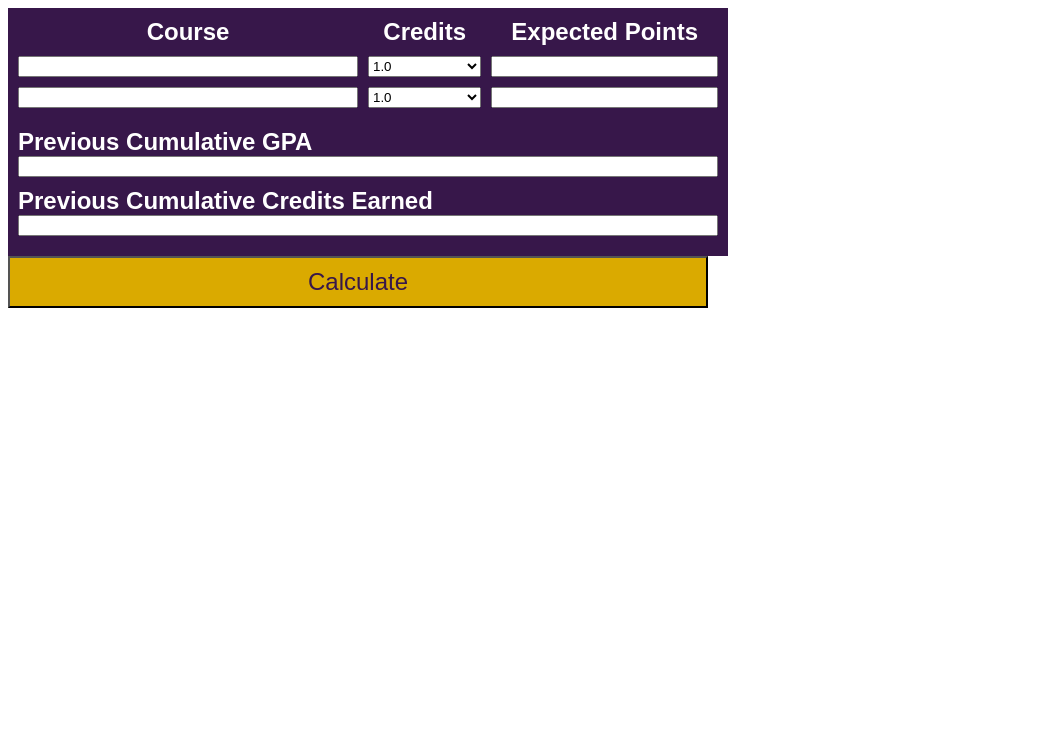
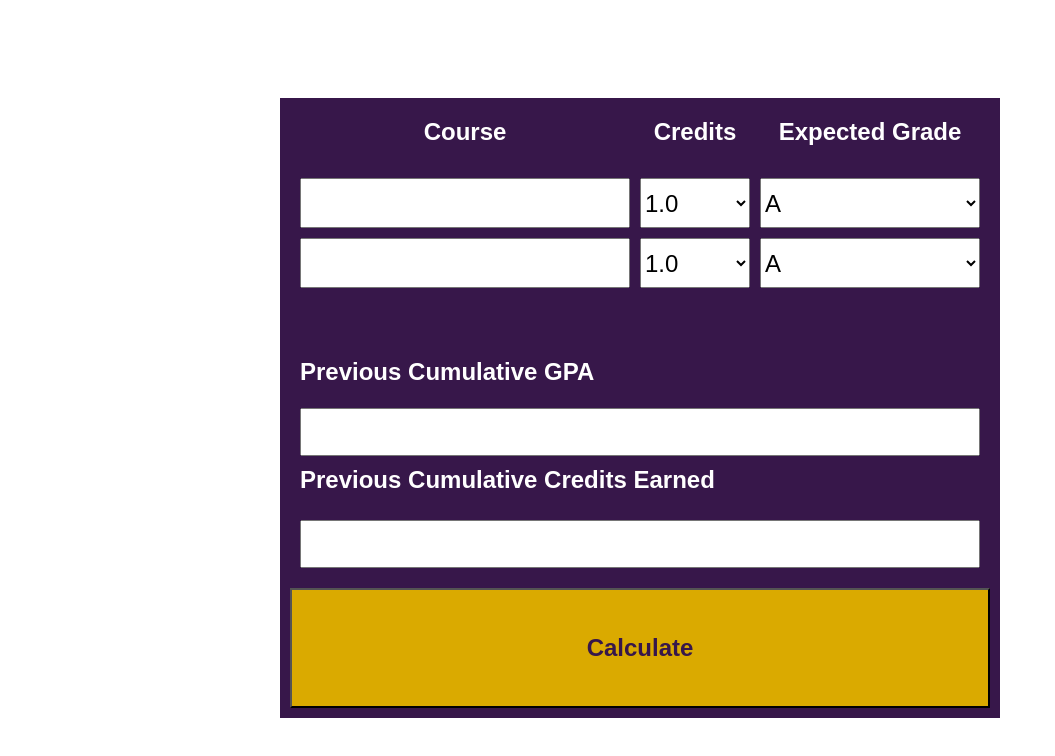
Before and after one commit to jpga1/houghton-gpa-calculator, a plain HTML site: page index.html in a window 1280 px wide. Shown: the whole page, without its empty margins (0-1055 px from the left). Drawn offline with Linux system fonts and the light colour scheme.

Commit message:
Adjusted styling and set the values of expected grades

```diff
--- a/index.html
+++ b/index.html
@@ -6,32 +6,50 @@
     <title>GPA Calculator</title>
     <script src="index.js" defer></script>
     <style>
+        body{
+            height: 100vh;
+            display: flex;
+            justify-content: center;
+            align-items: center;
+        }
+
         .container{
+            height: 600px;
+            width: 700px;
             display: grid;
-            grid-template-columns: 3fr 1fr 2fr;
-            gap: 10px;
-            width: 700px;
+            grid-template-columns: auto;
+            grid-template-rows: 2fr 2fr 1fr;
             padding: 10px;
+            font-family: Arial, Helvetica, sans-serif;
             background-color: #37174a;
         }
 
-        .container > label{
+        .sub-container{
+            display: grid;
+            grid-template-columns: 3fr 1fr 2fr;
+            grid-template-rows: 50px 50px 50px;
+            gap: 10px;
+            padding: 10px;
+        }
+
+        .sub-container > label{
             text-align: center;
-            font-family: Arial, Helvetica, sans-serif;
             font-weight: bold;
             font-size: 24px;
             color: white;
         }
 
+        .sub-container > input, select{
+            font-size: 24px;
+        }
+
         .past-gpa-and-credits{
-            display: flex;
-            flex-direction: column;
-            width: 700px;
+            display: grid;
+            grid-template-columns: auto;
+            grid-template-rows: 50px;
             padding: 10px;
-            font-family: Arial, Helvetica, sans-serif;
             font-weight: bold;
             font-size: 24px;
-            background-color: #37174a;
             color: white;
         }
 
@@ -42,26 +60,22 @@
         .calculate-button{
             display: flex;
             justify-content: center;
-            width: 700px;
+            align-items: center;
             padding: 10px;
             background-color: #daaa00;
             color: #37174a;
             font-size: 24px;
-
-        }
-
-        .calculate-button:hover{
-            background-color: #37174a;
-            color: #daaa00;
+            font-weight: bold;
         }
     </style>
 </head>
 <body>
+    <div class="container">
         <!-- get course name, course credits, and expected credits -->
-    <div class="container">
+        <div class="sub-container">
             <label for="course-title">Course</label>
             <label for="credits-earned">Credits</label>
-        <label for="expected-points">Expected Points</label>
+            <label for="expected-points">Expected Grade</label>
 
             <input type="text" name="course-title">
             <select name="credits-earned" id="credits-earned">
@@ -70,7 +84,20 @@
                 <option value="3.0">3.0</option>
                 <option value="4.0">4.0</option>
             </select>
-        <input type="number" name="expected-points">
+            <select name="expected-grade" id="expected-grade">
+                <option value="4.0">A</option>
+                <option value="3.67">A-</option>
+                <option value="3.33">B+</option>
+                <option value="3.0">B</option>
+                <option value="2.67">B-</option>
+                <option value="2.33">C+</option>
+                <option value="2.00">C</option>
+                <option value="1.67">C-</option>
+                <option value="1.33">D+</option>
+                <option value="1.00">D</option>
+                <option value="0.67">D-</option>
+                <option value="0">F</option>
+            </select>
 
             <input type="text" name="course-title">
             <select name="credits-earned" id="credits-earned">
@@ -79,7 +106,20 @@
                 <option value="3.0">3.0</option>
                 <option value="4.0">4.0</option>
             </select>
-        <input type="number" name="expected-points">
+            <select name="expected-grade" id="expected-grade">
+                <option value="4.0">A</option>
+                <option value="3.67">A-</option>
+                <option value="3.33">B+</option>
+                <option value="3.0">B</option>
+                <option value="2.67">B-</option>
+                <option value="2.33">C+</option>
+                <option value="2.00">C</option>
+                <option value="1.67">C-</option>
+                <option value="1.33">D+</option>
+                <option value="1.00">D</option>
+                <option value="0.67">D-</option>
+                <option value="0">F</option>
+            </select>
         </div>
         <!-- get previous cumulative gpa and credits -->
         <div class="past-gpa-and-credits">
@@ -92,5 +132,6 @@
 
         <!-- calculate current and overrall gpa -->
         <button class="calculate-button">Calculate</button>
+    </div>
 </body>
 </html>
--- a/index.js
+++ b/index.js
@@ -1,6 +1,9 @@
+// Make a reference to the calculate button
 const calculateButton = document.querySelector('.calculate-button')
 
+
 calculateButton.addEventListener('click', () => {
+    // Calculate the current semester credits
     const creditsEarned = document.querySelectorAll('#credits-earned')
     let totalCredits = 0
 
@@ -8,5 +11,20 @@ calculateButton.addEventListener('click', () => {
         totalCredits += Number(credit.value)
     })
 
-    console.log(totalCredits)
+    console.log("a: " + totalCredits)
+
+    // Calculate the weighted sum
+    const expectedGrades = document.querySelectorAll('#expected-grade')
+    let weightedSum = 0
+
+    // TODO: Figure out how to extract the values of credits earned and expected grades in order to calculate the weighted sum
+    expectedGrades.forEach(grade => {
+        console.log(grade.value)
+    })
+
+    // (creditsEarned, expectedGrades).forEach((credit, grade) => {
+    //     weightedSum += Number(credit.value) * Number(grade.value)
+    // })
+
+    // console.log("b: " + weightedSum)
 })
```
Lines whose indentation alone changed are shown as unchanged.
